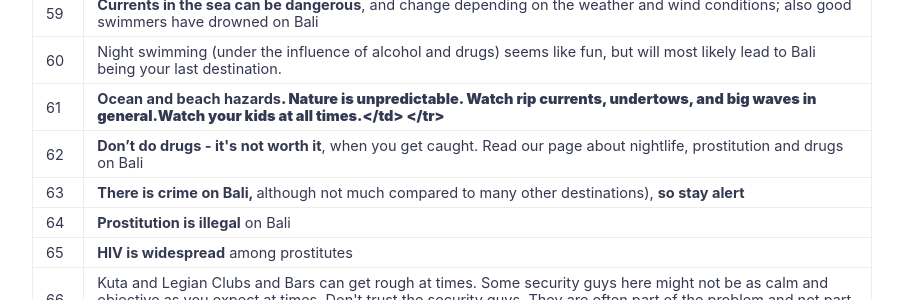
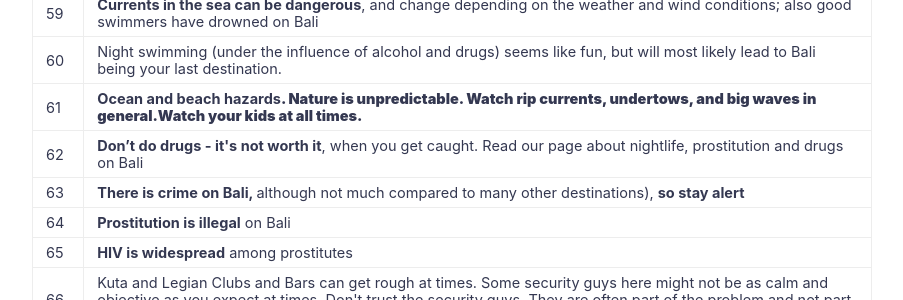
Before and after one commit to artipedia/firstravelers, a Jekyll site: the page built from _posts/2018-08-11-traveling-tips-to-bali.md, in a window 1280 px wide and 900 px high, scrolled down 2771 px. Shown: the part 170-470 px from the top of the window, without its empty margins (188-1091 px from the left). Built offline with Jekyll 4.4.1, drawn with Linux system fonts in a browser that asks for light colours; formulas are drawn with MathJax 3; a script that is not in the unit is left out; comment, search, counter and statistics services are not loaded; part of the change alters nothing that is shown.

```diff
--- a/_posts/2018-08-11-traveling-tips-to-bali.md
+++ b/_posts/2018-08-11-traveling-tips-to-bali.md
@@ -7,7 +7,6 @@ categories: tips
 ---
 
 [Bali](https://firstravelers.com/destination/bali-is-wonderful-island.html "Bali") is unpredictable. This is the beauty and fascination that attracts so many people who come here regularly and fell in love with this place.
-
 
 <table>
   <tbody>
@@ -282,8 +281,8 @@ categories: tips
     </tr>
     <tr>
       <td>61 </td>
-      <td> <b>Ocean and beach hazards<b>. Nature is unpredictable. Watch rip currents, undertows, and big waves in general.Watch your kids at all times.</td> </tr> <tr> <td>62	</td> <td>	<b>Don’t do drugs - it's not worth it</b>, when you get caught. Read
-        our page about nightlife, prostitution and drugs on Bali</td>
+      <td> <b>Ocean and beach hazards<b>. Nature is unpredictable. Watch rip currents, undertows, and big waves in general.Watch your kids at all times. <tr> <td>62	</td> <td>	<b>Don’t do drugs - it's not worth it</b>, when you get caught. Read our page about
+        nightlife, prostitution and drugs on Bali</td>
     </tr>
     <tr>
       <td>63 </td>
@@ -457,4 +456,5 @@ categories: tips
   </tbody>
 </table>
 
+
 Get deals : <a href="https://www.booking.com/searchresults.en.html?region=835&aid=1595056&no_rooms=1&group_adults=1">Hotel, Home, and more</a>
```
